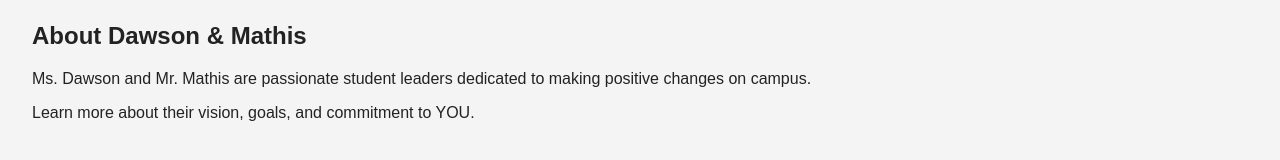
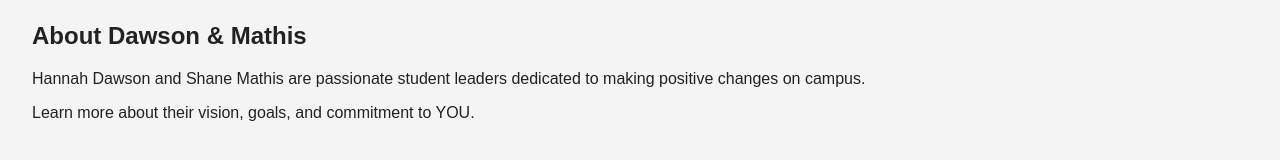
Before and after one commit to Shortballer2/CSU-SGA, a plain HTML site: page about.html in a window 1280 px wide. Shown: the part 160-320 px from the top of the page. Drawn offline with Linux system fonts and the light colour scheme.

Commit message:
Update about.html

```diff
--- a/about.html
+++ b/about.html
@@ -21,7 +21,7 @@
   </header>
   <main>
     <h2>About Dawson & Mathis</h2>
-    <p>Ms. Dawson and Mr. Mathis are passionate student leaders dedicated to making positive changes on campus.</p>
+    <p>Hannah Dawson and Shane Mathis are passionate student leaders dedicated to making positive changes on campus.</p>
     <p>Learn more about their vision, goals, and commitment to YOU.</p>
   </main>
   <footer>
```
